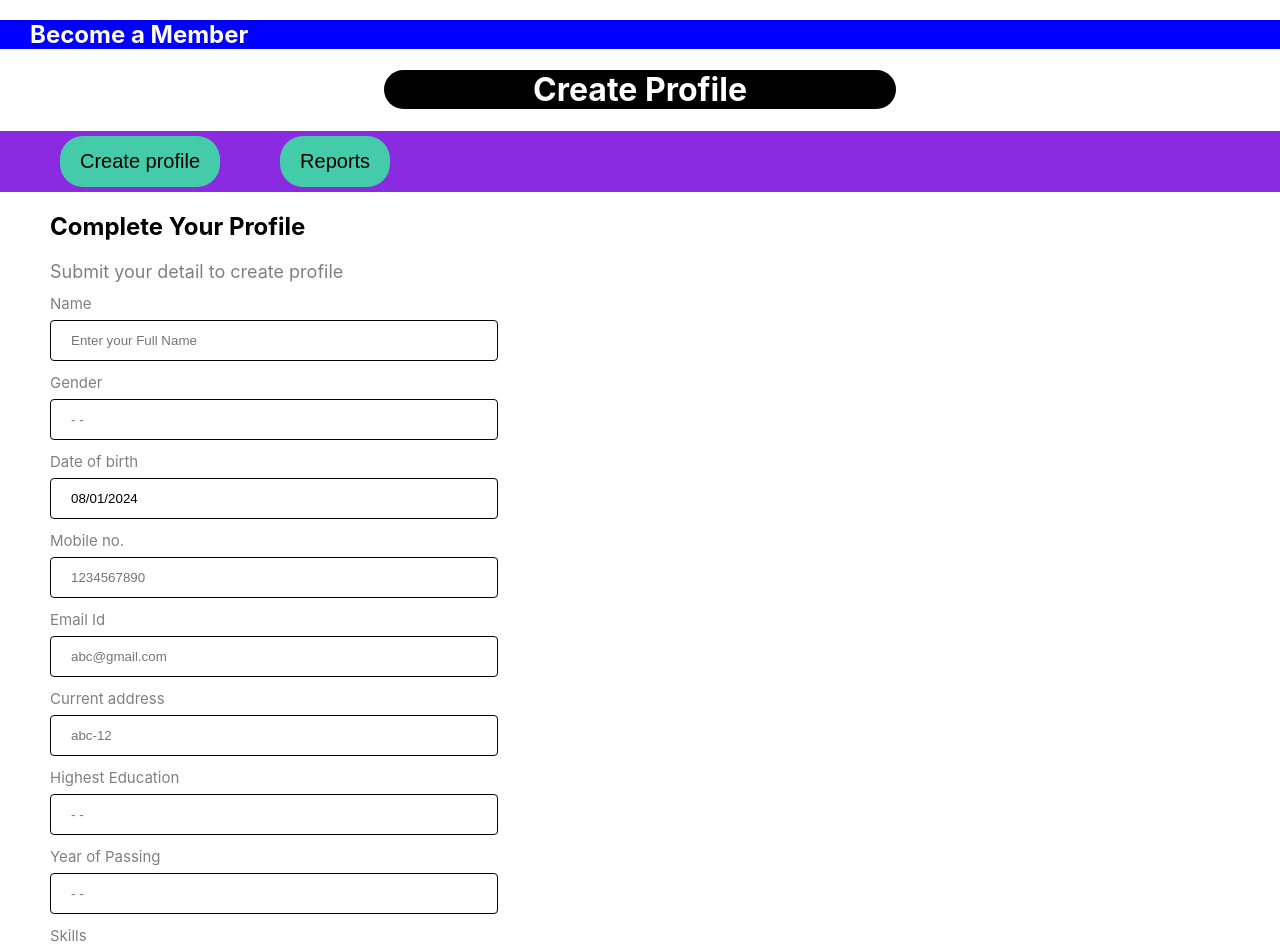
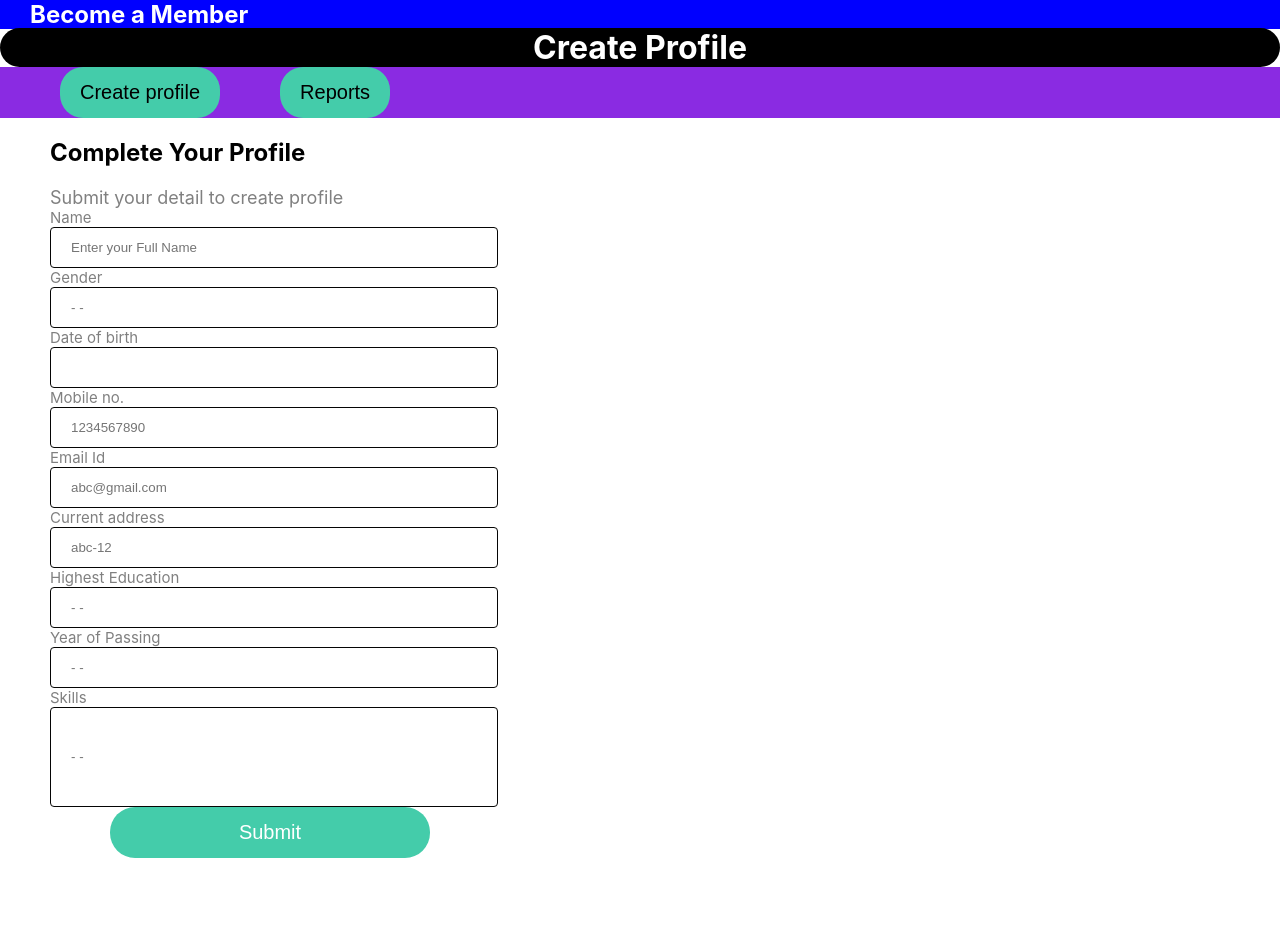
Before and after one commit to Vishal224122/react-form, a React (Create React App) app: page / in a window 1280 px wide. Shown: the top 950 px of the page. After the commit the page ends 858 px from the top, so only its background shows below. Built offline with nearby package versions, Linux system fonts and the light colour scheme.

Commit message:
update URL and update CSS

```diff
--- a/src/App.css
+++ b/src/App.css
@@ -5,6 +5,8 @@ body {
 .banner {
   background-color: blue;
   color: white;
+  margin-top: -20px;
+
 }
 
 .banner-text {
@@ -15,10 +17,11 @@ body {
   background-color: black;
   color: white;
   text-align: center;
-  width: 40%;
+  width: 100%;
   margin-left: auto;
   margin-right: auto;
   border-radius: 25px;
+  margin-top: -22px;
 
 }
 
@@ -38,8 +41,6 @@ body {
 .input-label {
   color: gray;
   font-size: 15px;
-  margin-top: 12px;
-  margin-bottom: 7px;
 }
 
 .react-datepicker-wrapper {
@@ -73,10 +74,10 @@ select {
   background-color: #4CAF;
   color: white;
   padding: 14px 20px;
-  margin-top: 25px;
+
   margin-left: 60px;
   width: 50%;
-  margin-bottom: 20px;
+
   font-size: 20px;
 
   border: none;
@@ -103,13 +104,12 @@ select {
   color: red;
   font-size: 10px;
 }
-.create_profile{
+
+.create_profile {
   width: 30%;
   background-color: #4CAF;
   color: black;
   padding: 14px 20px;
-  margin-top: 5px;
-  margin-bottom: 5px;
 
   margin-left: 60px;
   width: auto;
@@ -120,13 +120,12 @@ select {
   border-radius: 23px;
   cursor: pointer;
 }
-.Reports{
+
+.Reports {
   width: 30%;
   background-color: #4CAF;
   color: black;
   padding: 14px 20px;
-  margin-top: 5px;
-  margin-bottom: 5px;
 
   margin-left: 60px;
   width: auto;
@@ -138,8 +137,10 @@ select {
   cursor: pointer;
 
 }
-.second_container{
+
+.second_container {
   background-color: blueviolet;
   color: white;
+  margin-top: -22px;
 
 }
--- a/src/components/Form.js
+++ b/src/components/Form.js
@@ -4,7 +4,7 @@ import "react-datepicker/dist/react-datepicker.css";
 import Swal from "sweetalert2";
 import axios from "axios";
 function Form() {
-    const data = { name: "", gender: "", dob: new Date().toISOString().split("T")[0], email: "", currentAddress: "", highestEducation: "", yearOfPassing: "", skills: "" }
+    const data = { name: "", gender: "", dob:"", email: "", currentAddress: "", highestEducation: "", yearOfPassing: "", skills: "" }
     const [inputData, setInputData] = useState(data)
     const [formErrors, setFormErrors] = useState({});
 
@@ -50,7 +50,7 @@ function Form() {
         });
 
         // axios.post("https://httpbin.org/post", inputData)
-        axios.post("/submit", { ...inputData, yearOfPassing: Number(inputData.yearOfPassing) })
+        axios.post("http://localhost:5000/submit", { ...inputData, yearOfPassing: Number(inputData.yearOfPassing) })
             .then((response) => {
                 console.log(response)
 
--- a/src/components/Header.jsx
+++ b/src/components/Header.jsx
@@ -1,6 +1,7 @@
 import { useState } from "react"
 import Form from './Form';
 import Report from './Report';
+
 
 
 export const Header = () => {
--- a/src/components/Report.jsx
+++ b/src/components/Report.jsx
@@ -31,20 +31,31 @@ function Report() {
         "submission_date": "2024-08-30T08:37:14.153Z"
     }
     ];
+    let didCancel = false;
+    useEffect(() => {
 
-    useEffect(() => {
+
+        const fetchData = async () => {
+          if (didCancel) return;
+
+          try {
+            const result = await axios.get(url);
+            if (!didCancel) {
+                setReport(result.data)
+            }
+          } catch (error) {
+            if (!didCancel) {
+              // Handle error
+            }
+          }
+        };
+
         fetchData();
-    }, [])
 
-    const fetchData = async () => {
-        try {
-            const response = await axios.get(url);
-            if (response != null)
-                setReport(response.data)
-            else
-                alert("error when loading tha data")
-        } catch (error) { }
-    }
+        return () => {
+          didCancel = true;
+        };
+      }, [didCancel]);
 
     return (
         <>
@@ -57,7 +68,7 @@ function Report() {
                         <th>Email iD</th>
                         <th>Gender</th>
                         <th>Address</th>
-                        <th>Dtae of submission</th>
+                        <th>Date of submission</th>
                         <th>Profile ID</th>
                         <th> Education</th>
                         <th>Year Of Passing</th>
```
